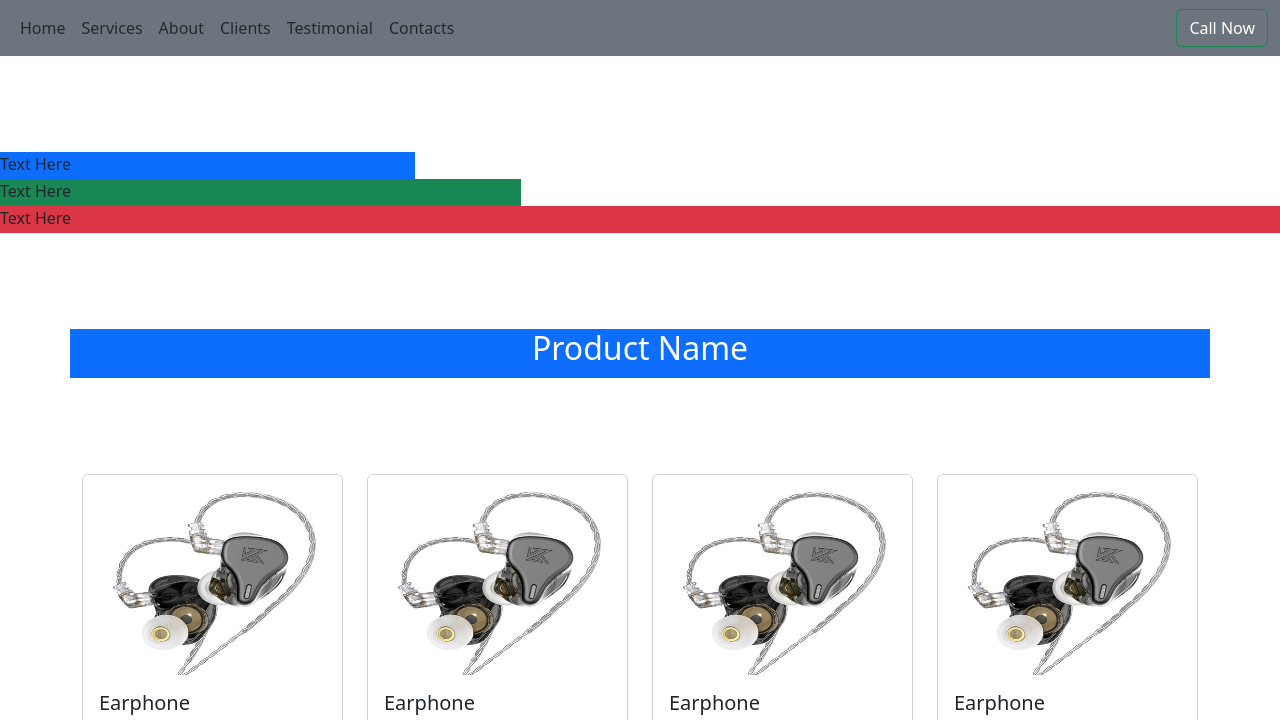
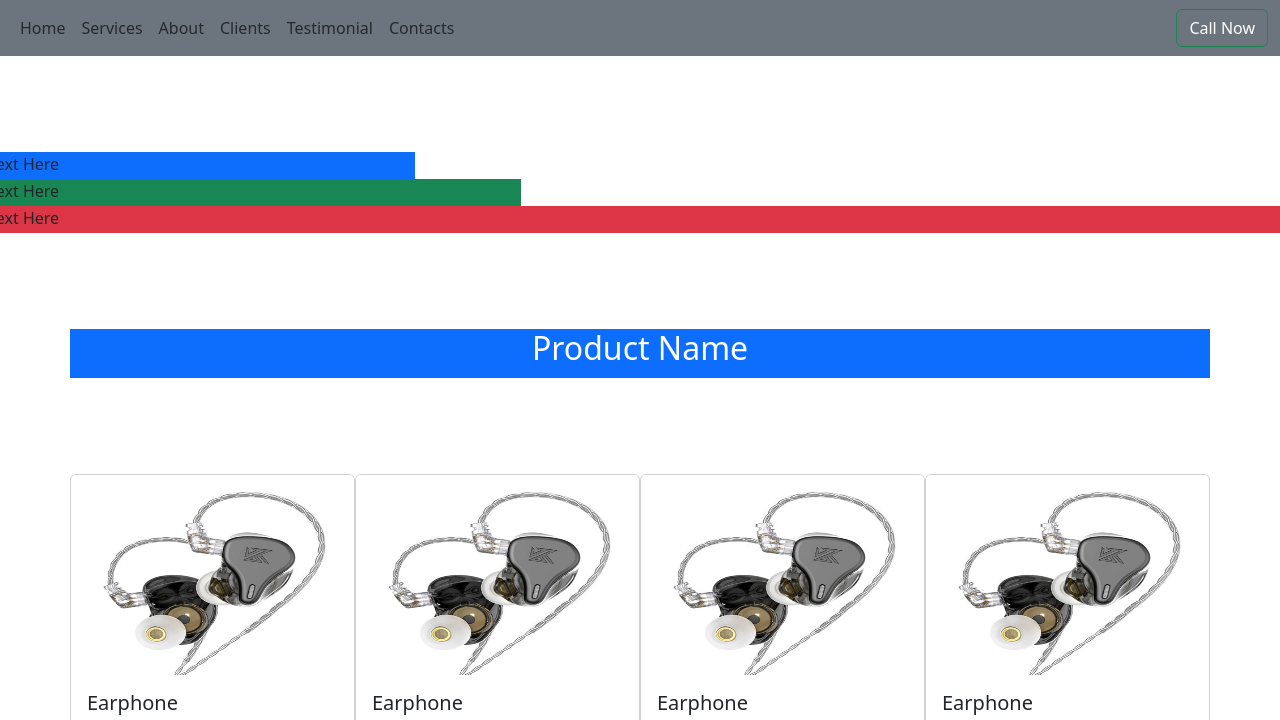
Before and after one commit to aburayhan12/class09, a plain HTML site: page index.html in a window 1280 px wide. Shown: the top 720 px of the page. Drawn offline with nearby package versions, Linux system fonts and the light colour scheme.

Commit message:
Update style.css

```diff
--- a/style.css
+++ b/style.css
@@ -38,3 +38,9 @@ img{
     border-radius: 6px;
     box-shadow: 2px 2px 7px black;
 }
+
+.row>* {
+    padding-right: calc(var(--bs-gutter-x) * -.4);
+    padding-left: calc(var(--bs-gutter-x) * -.2);
+    margin-top: var(--bs-gutter-y);
+}
```
